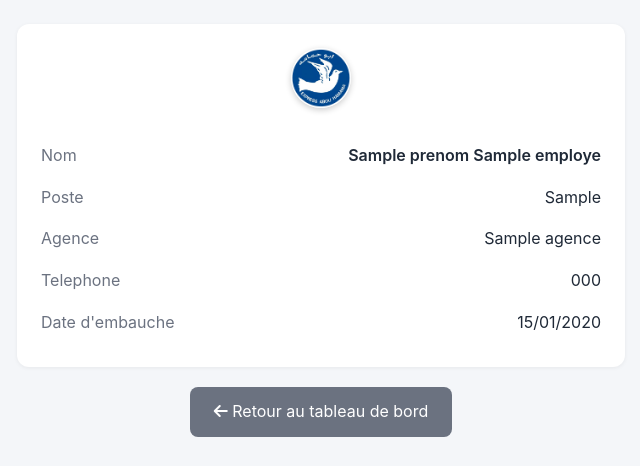
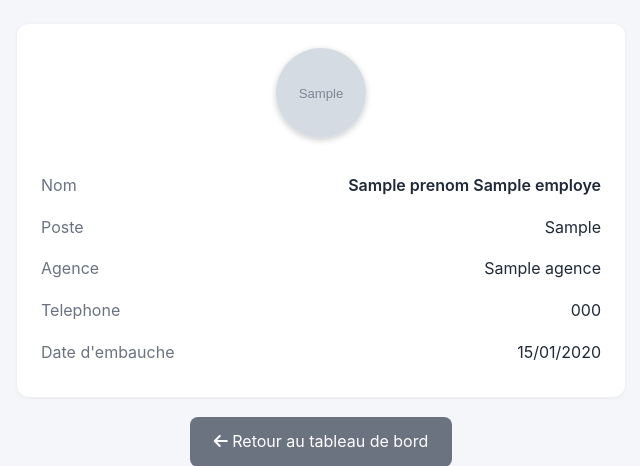
Before and after one commit to groupemiraexpress-sarl/Abou-Hamama, a Django app: template transport/templates/transport/mon_profil.html in a window 1280 px wide. Shown: the part 96-562 px from the top of the page, without its empty margins (319-959 px from the left). Run offline with Django 5.2, Linux system fonts and the light colour scheme; the template is opened without the code that fills it: most values are stand-ins (such as "Sample title", 1, 10 or a date in 2020); grey boxes marked "Sample" are stand-in pictures.

Commit message:
Affiche la photo de l'employe sur la page Mon profil

```diff
--- a/transport/templates/transport/mon_profil.html
+++ b/transport/templates/transport/mon_profil.html
@@ -5,7 +5,11 @@
 {% block contenu %}
 <div class="card">
     <div style="text-align:center; margin-bottom:20px;">
+        {% if employe and employe.photo %}
+        <img src="{{ employe.photo.url }}" alt="{{ employe.prenom }} {{ employe.nom }}" style="width:90px; height:90px; border-radius:50%; object-fit:cover; box-shadow:0 2px 6px rgba(0,0,0,.2);">
+        {% else %}
         <img src="{% static 'transport/logo_abou_hamama.png' %}" alt="Express Abou Hamama" style="width:60px; height:60px; border-radius:50%; box-shadow:0 2px 6px rgba(0,0,0,.2);">
+        {% endif %}
     </div>
     {% if employe %}
     <table style="width:100%; border-collapse:collapse;">
```
